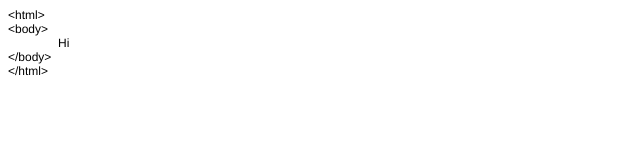
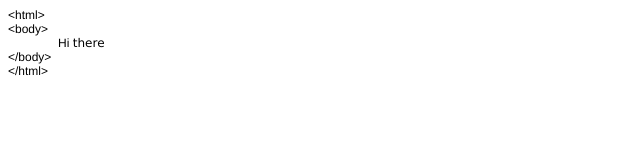
Before and after one commit to shahrzadjafari95/test, a plain HTML site: page index.html in a window 1280 px wide. Shown: the full height of the page, 0-640 px from the left. Drawn offline with Linux system fonts and the light colour scheme.

Commit message:
added there to the html

```diff
--- a/index.html
+++ b/index.html
@@ -9,12 +9,13 @@
   <style type="text/css">
     p.p1 {margin: 0.0px 0.0px 0.0px 0.0px; font: 12.0px Helvetica; color: #000000; -webkit-text-stroke: #000000}
     span.s1 {font-kerning: none}
+    span.s2 {font: 12.0px 'Lucida Grande'; font-kerning: none}
   </style>
 </head>
 <body>
 <p class="p1"><span class="s1">&lt;html&gt;</span></p>
 <p class="p1"><span class="s1">&lt;body&gt;</span></p>
-<p class="p1"><span class="s1"><span class="Apple-converted-space">               </span>Hi</span></p>
+<p class="p1"><span class="s1"><span class="Apple-converted-space">               </span>Hi </span><span class="s2">there</span></p>
 <p class="p1"><span class="s1">&lt;/body&gt;</span></p>
 <p class="p1"><span class="s1">&lt;/html&gt;</span></p>
 </body>
```
